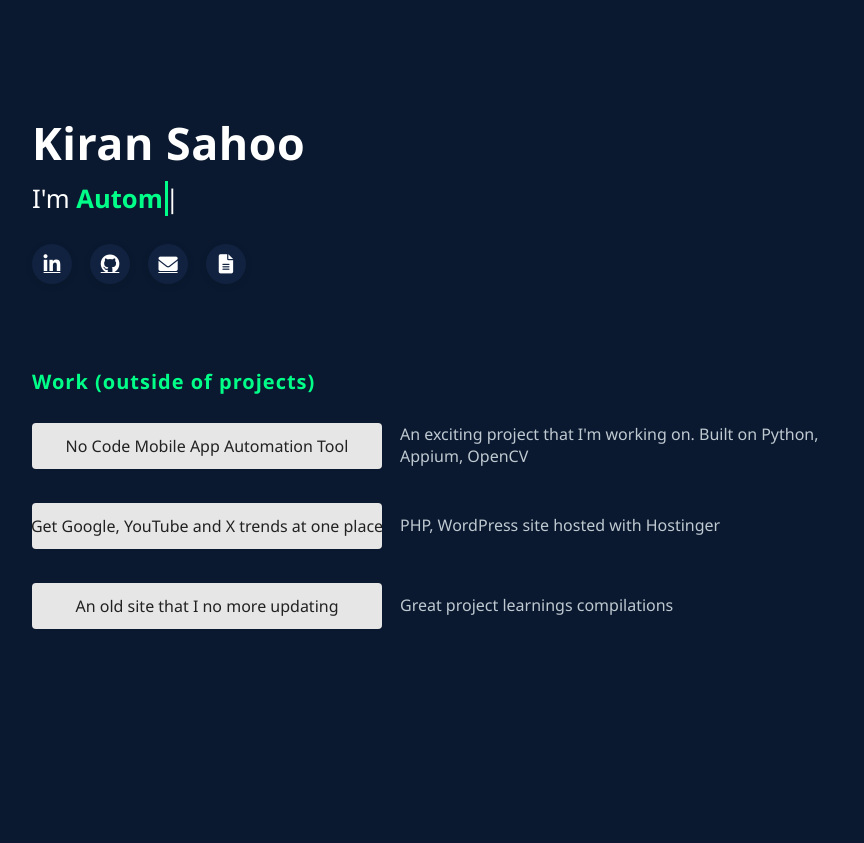
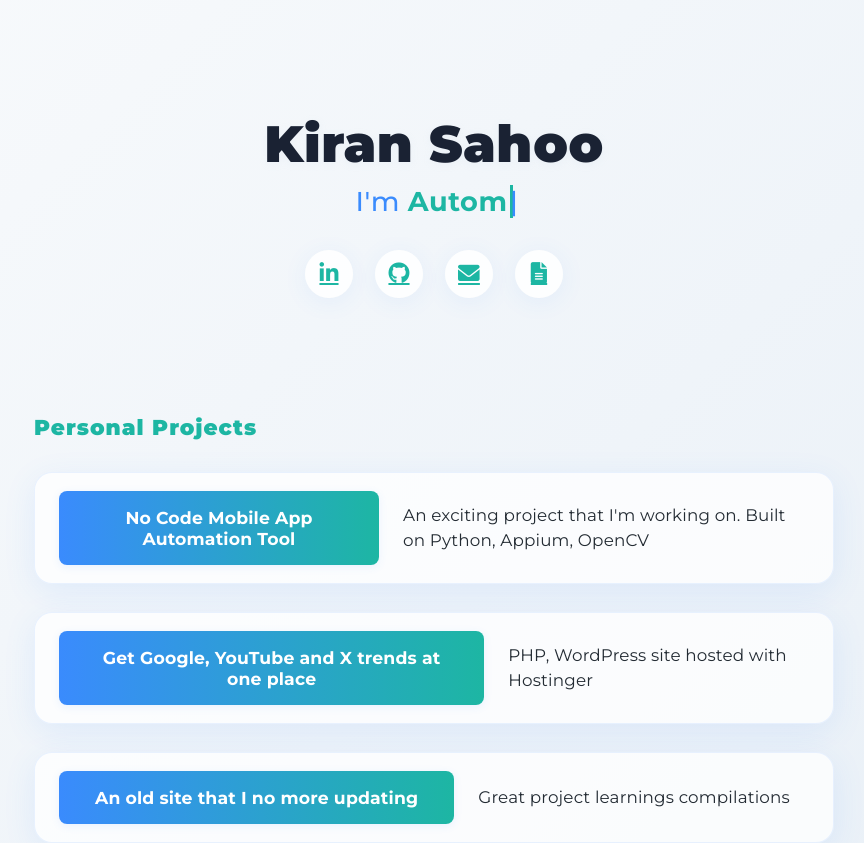
Before and after one commit to techietrends23/kiransahoo, a plain HTML site: page index.html in a window 1280 px wide. Shown: the whole page, without its empty margins (206-1070 px from the left). Before the commit the page ends 800 px from the top, so only its background shows below. Drawn offline with Linux system fonts and the light colour scheme.

Commit message:
Enhance index.html and styles.css for a premium look
Updated index.html to include Google Fonts, improved layout with new classes for premium styling, and revised section titles for clarity. Enhanced styles.css with a premium color scheme, updated button styles, and added fade-in animations for a more engaging user experience.

```diff
--- a/index.html
+++ b/index.html
@@ -5,34 +5,37 @@
     <meta name="viewport" content="width=device-width, initial-scale=1.0">
     <title>Kiran Sahoo</title>
     <link rel="icon" type="png" href="favicon.png">
+    <link rel="preconnect" href="https://fonts.googleapis.com">
+    <link rel="preconnect" href="https://fonts.gstatic.com" crossorigin>
+    <link href="https://fonts.googleapis.com/css2?family=Montserrat:wght@400;500;700;900&display=swap" rel="stylesheet">
     <link rel="stylesheet" href="styles.css">
     <link rel="stylesheet" href="https://cdnjs.cloudflare.com/ajax/libs/font-awesome/6.0.0-beta3/css/all.min.css">
 </head>
 <body>
-    <main class="main-content">
-        <section class="hero-section">
+    <main class="main-content premium-bg">
+        <section class="hero-section fade-in">
             <h1 class="main-title">Kiran Sahoo</h1>
             <h2 class="subtitle">I'm <span id="typing-text" class="ai-enthusiast"></span><span class="cursor">|</span></h2>
             <div class="social-row">
-                <a href="https://www.linkedin.com/in/kiran-sahoo/" target="_blank" rel="noopener" class="icon-btn" aria-label="LinkedIn"><i class="fab fa-linkedin-in"></i></a>
-                <a href="https://github.com/techietrends23" target="_blank" rel="noopener" class="icon-btn" aria-label="GitHub"><i class="fab fa-github"></i></a>
-                <a href="mailto:kiranksahoo@gmail.com" target="_blank" rel="noopener" class="icon-btn" aria-label="Email"><i class="fas fa-envelope"></i></a>
-                <a href="https://drive.google.com/file/d/1RZh3wSPUHAQr9k1Sr1HJ0fSR85_lvCGi/view?usp=sharing" target="_blank" rel="noopener" class="icon-btn" aria-label="Resume"><i class="fas fa-file-alt"></i></a>
+                <a href="https://www.linkedin.com/in/kiran-sahoo/" target="_blank" rel="noopener" class="icon-btn premium-icon" aria-label="LinkedIn"><i class="fab fa-linkedin-in"></i></a>
+                <a href="https://github.com/techietrends23" target="_blank" rel="noopener" class="icon-btn premium-icon" aria-label="GitHub"><i class="fab fa-github"></i></a>
+                <a href="mailto:kiranksahoo@gmail.com" target="_blank" rel="noopener" class="icon-btn premium-icon" aria-label="Email"><i class="fas fa-envelope"></i></a>
+                <a href="https://drive.google.com/file/d/1RZh3wSPUHAQr9k1Sr1HJ0fSR85_lvCGi/view?usp=sharing" target="_blank" rel="noopener" class="icon-btn premium-icon" aria-label="Resume"><i class="fas fa-file-alt"></i></a>
             </div>
         </section>
-        <section class="demos-section">
-            <h3 class="demos-title">Work (outside of projects)</h3>
+        <section class="demos-section fade-in">
+            <h3 class="demos-title">Personal Projects</h3>
             <div class="demos-list">
-                <div class="demo-row">
-                    <a class="demo-btn" href="https://youtu.be/bu3KM7ICVa4">No Code Mobile App Automation Tool</a>
+                <div class="demo-row glass-card">
+                    <a class="demo-btn premium-btn" href="https://youtu.be/bu3KM7ICVa4" target="_blank" rel="noopener">No Code Mobile App Automation Tool</a>
                     <span class="demo-desc">An exciting project that I'm working on. Built on Python, Appium, OpenCV</span>
                 </div>
-                <div class="demo-row">
-                    <a class="demo-btn" href="https://digitrendstoday.com">Get Google, YouTube and X trends at one place</a>
+                <div class="demo-row glass-card">
+                    <a class="demo-btn premium-btn" href="https://digitrendstoday.com" target="_blank" rel="noopener">Get Google, YouTube and X trends at one place</a>
                     <span class="demo-desc">PHP, WordPress site hosted with Hostinger</span>
                 </div>
-                <div class="demo-row">
-                    <a class="demo-btn" href="https://testautomationtricks.wordpress.com/">An old site that I no more updating</a>
+                <div class="demo-row glass-card">
+                    <a class="demo-btn premium-btn" href="https://testautomationtricks.wordpress.com/" target="_blank" rel="noopener">An old site that I no more updating</a>
                     <span class="demo-desc">Great project learnings compilations</span>
                 </div>
             </div>
--- a/styles.css
+++ b/styles.css
@@ -1,4 +1,4 @@
-/* Reset and base styles */
+/* Premium Reset and base styles */
 * {
   margin: 0;
   padding: 0;
@@ -8,51 +8,58 @@ html {
   scroll-behavior: smooth;
 }
 body {
-  background: #0a192f;
-  color: #fff;
-  font-family: 'Segoe UI', Tahoma, Geneva, Verdana, sans-serif;
+  background: linear-gradient(135deg, #f8fafc 0%, #e9f0f7 100%);
+  color: #232b33;
+  font-family: 'Montserrat', 'Segoe UI', Tahoma, Geneva, Verdana, sans-serif;
   min-height: 100vh;
+  letter-spacing: 0.01em;
 }
 
-.main-content {
-  max-width: 900px;
-  margin: 0 auto;
-  padding: 48px 24px 0 48px;
+.premium-bg {
   min-height: 100vh;
+  display: flex;
+  flex-direction: column;
+  align-items: center;
+  justify-content: flex-start;
+  padding: 64px 24px 0 24px;
+  background: none;
 }
 
 .hero-section {
-  margin-top: 64px;
-  margin-bottom: 48px;
+  margin-top: 48px;
+  margin-bottom: 56px;
   display: flex;
   flex-direction: column;
-  align-items: flex-start;
+  align-items: center;
+  width: 100%;
 }
 
 .main-title {
-  font-size: 2.8rem;
-  font-weight: 800;
-  color: #fff;
-  margin-bottom: 8px;
+  font-size: 3.2rem;
+  font-weight: 900;
+  color: #1a2233;
+  margin-bottom: 10px;
   letter-spacing: 0.5px;
+  text-shadow: 0 2px 8px rgba(180,200,220,0.10);
 }
 
 .subtitle {
-  font-size: 1.6rem;
+  font-size: 1.7rem;
   font-weight: 500;
-  color: #fff;
-  margin-bottom: 28px;
+  color: #3a8bfd;
+  margin-bottom: 32px;
+  letter-spacing: 0.02em;
 }
 
 .ai-enthusiast {
-  color: #00ff88;
-  font-weight: 600;
+  color: #1db6a3;
+  font-weight: 700;
 }
 
 .cursor {
   display: inline-block;
   width: 3px;
-  background-color: #00ff88;
+  background-color: #1db6a3;
   margin-left: 2px;
   animation: blink 1s infinite;
 }
@@ -65,95 +72,129 @@ body {
 
 .social-row {
   display: flex;
-  gap: 18px;
+  gap: 22px;
   margin-bottom: 36px;
 }
-.icon-btn {
-  background: #112240;
-  color: #fff;
-  width: 40px;
-  height: 40px;
+.premium-icon {
+  background: rgba(255,255,255,0.85);
+  color: #1db6a3;
+  width: 48px;
+  height: 48px;
   display: flex;
   align-items: center;
   justify-content: center;
   border-radius: 50%;
-  font-size: 1.2rem;
-  transition: background 0.2s, color 0.2s, transform 0.2s;
-  box-shadow: 0 2px 8px rgba(0,0,0,0.07);
+  font-size: 1.35rem;
+  transition: background 0.2s, color 0.2s, transform 0.2s, box-shadow 0.2s;
+  box-shadow: 0 4px 24px rgba(58,139,253,0.08);
   border: none;
 }
-.icon-btn:hover {
-  background: #00ff88;
-  color: #0a192f;
-  transform: translateY(-2px) scale(1.08);
+.premium-icon:hover {
+  background: linear-gradient(135deg, #3a8bfd 0%, #1db6a3 100%);
+  color: #fff;
+  transform: translateY(-3px) scale(1.12);
+  box-shadow: 0 8px 32px rgba(58,139,253,0.18);
 }
 
 .demos-section {
   margin-top: 24px;
+  width: 100%;
+  max-width: 800px;
 }
 .demos-title {
-  color: #00ff88;
-  font-size: 1.25rem;
-  font-weight: 700;
-  margin-bottom: 28px;
+  color: #1db6a3;
+  font-size: 1.35rem;
+  font-weight: 800;
+  margin-bottom: 32px;
   letter-spacing: 1px;
   text-align: left;
 }
 .demos-list {
   display: flex;
   flex-direction: column;
-  gap: 18px;
+  gap: 28px;
+}
+.glass-card {
+  background: rgba(255,255,255,0.75);
+  border-radius: 18px;
+  box-shadow: 0 8px 32px rgba(58,139,253,0.10);
+  backdrop-filter: blur(4px) saturate(120%);
+  -webkit-backdrop-filter: blur(4px) saturate(120%);
+  border: 1.5px solid rgba(58,139,253,0.10);
+  padding: 18px 24px;
+  display: flex;
+  align-items: center;
+  gap: 24px;
+  transition: box-shadow 0.2s, transform 0.2s;
+}
+.glass-card:hover {
+  box-shadow: 0 16px 48px rgba(58,139,253,0.16);
+  transform: translateY(-2px) scale(1.02);
 }
 .demo-row {
+  width: 100%;
   display: flex;
-  align-items: flex-start;
-  margin-bottom: 1rem;
-  gap: 18px;
-  width: 100%;
+  align-items: center;
+  gap: 24px;
 }
-.demo-btn {
-  background: #e6e6e6;
-  color: #222;
+.premium-btn {
+  background: linear-gradient(90deg, #3a8bfd 0%, #1db6a3 100%);
+  color: #fff;
   border: none;
-  padding: 12px 20px;
-  border-radius: 4px;
-  font-size: 1rem;
-  font-weight: 500;
+  padding: 16px 36px;
+  border-radius: 8px;
+  font-size: 1.08rem;
+  font-weight: 700;
   text-decoration: none;
-  transition: background 0.2s, color 0.2s;
-  box-shadow: 0 1px 2px rgba(0,0,0,0.04);
+  transition: background 0.2s, color 0.2s, box-shadow 0.2s, transform 0.2s;
+  box-shadow: 0 2px 8px rgba(58,139,253,0.10);
   display: flex;
   align-items: center;
   justify-content: center;
-  min-height: 44px;
-  width: 350px;
-  flex-shrink: 0;
+  min-height: 52px;
+  min-width: 320px;
+  max-width: 100%;
   text-align: center;
-  white-space: nowrap;
+  white-space: normal;
+  word-break: break-word;
+  overflow-wrap: break-word;
   overflow: hidden;
-  text-overflow: ellipsis;
 }
-.demo-btn:hover {
-  background: #00ff88;
-  color: #0a192f;
+.premium-btn:hover {
+  background: linear-gradient(90deg, #1db6a3 0%, #3a8bfd 100%);
+  color: #fff;
+  box-shadow: 0 8px 32px rgba(58,139,253,0.18);
+  transform: translateY(-2px) scale(1.04);
 }
 .demo-desc {
-  color: #bfc9d1;
-  font-size: 1rem;
+  color: #232b33;
+  font-size: 1.05rem;
   font-weight: 400;
-  line-height: 1.4;
+  line-height: 1.5;
   flex-grow: 1;
   min-height: 44px;
   display: flex;
   align-items: center;
 }
 
-@media (max-width: 700px) {
-  .main-content {
-    padding: 24px 16px 0 16px;
+.fade-in {
+  opacity: 0;
+  transform: translateY(24px);
+  animation: fadeInUp 1.1s cubic-bezier(0.23, 1, 0.32, 1) 0.2s forwards;
+}
+@keyframes fadeInUp {
+  to {
+    opacity: 1;
+    transform: none;
+  }
+}
+
+@media (max-width: 900px) {
+  .premium-bg {
+    padding: 32px 4px 0 4px;
   }
   .main-title {
-    font-size: 2rem;
+    font-size: 2.2rem;
   }
   .subtitle {
     font-size: 1.1rem;
@@ -161,25 +202,29 @@ body {
   .demos-title {
     font-size: 1.1rem;
   }
-  .demo-desc {
-    font-size: 0.95rem;
-    min-height: auto;
-    padding: 8px 0;
+  .glass-card {
+    flex-direction: column;
+    align-items: stretch;
+    gap: 12px;
+    padding: 14px 8px;
   }
   .demo-row {
     flex-direction: column;
     align-items: stretch;
     gap: 8px;
   }
-  .demo-btn {
-    font-size: 0.95rem;
-    padding: 12px 20px;
-    width: 100%;
-    min-width: 100%;
+  .premium-btn {
+    font-size: 0.98rem;
+    padding: 14px 8px;
+    min-width: 90vw;
+    max-width: 100vw;
     text-align: center;
+    white-space: normal;
+    word-break: break-word;
+    overflow-wrap: break-word;
   }
   .hero-section {
-    margin-top: 32px;
-    margin-bottom: 32px;
+    margin-top: 24px;
+    margin-bottom: 24px;
   }
 }
```
